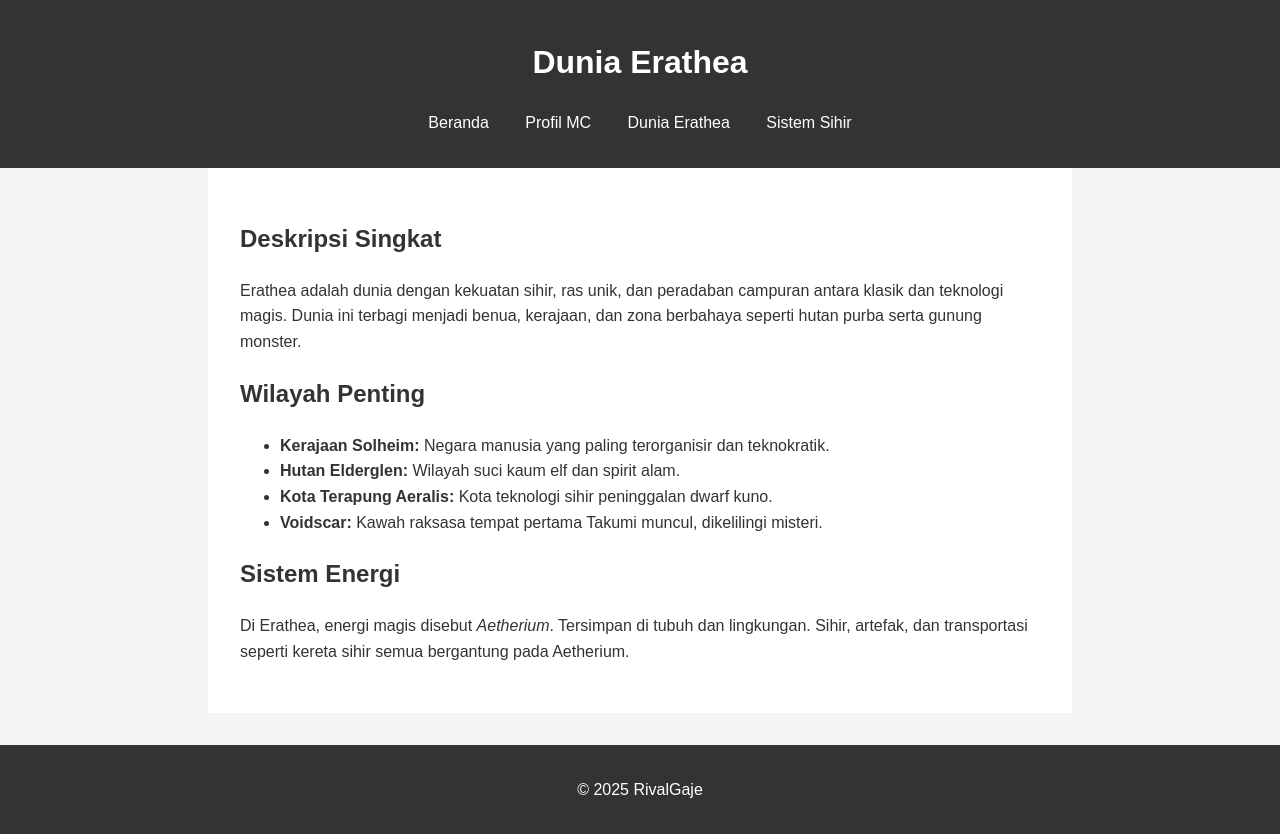
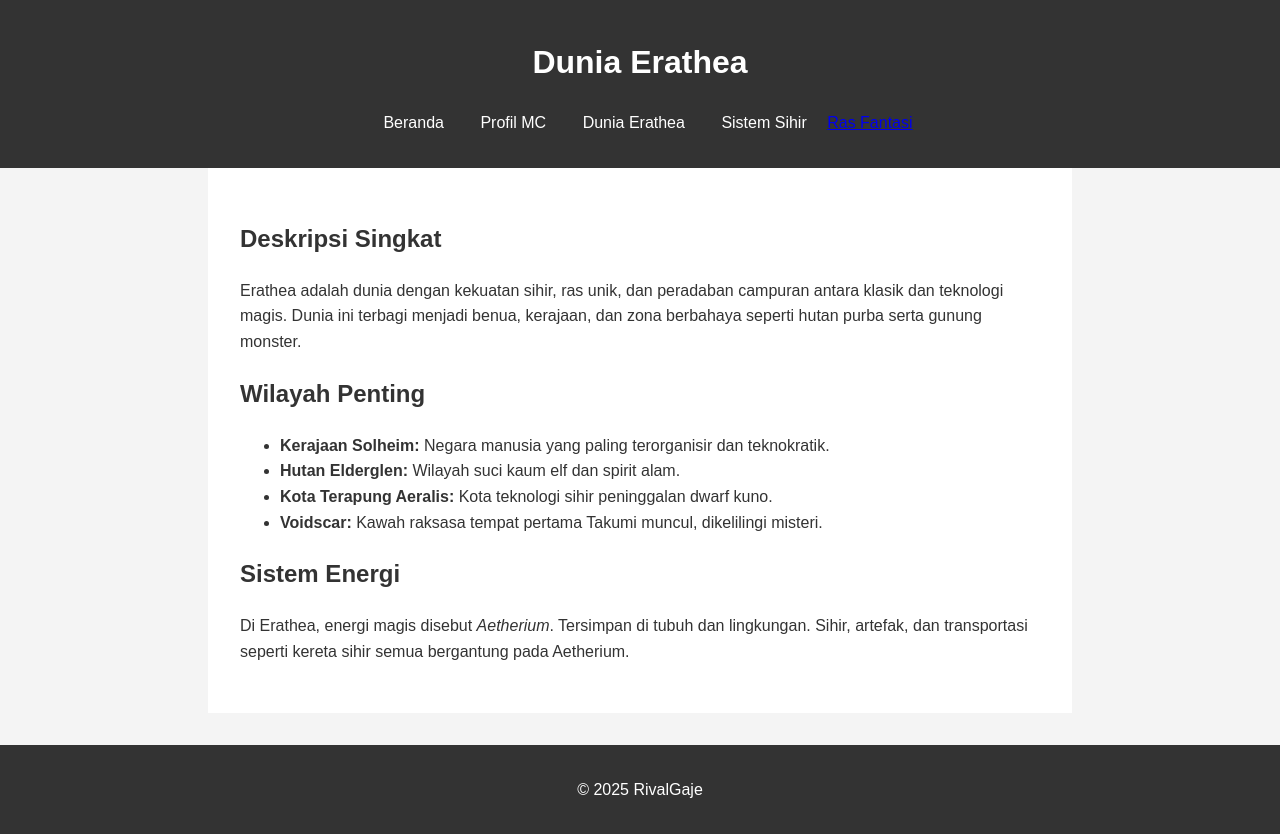
Before and after one commit to rivalgaje/NovelIsekaiBaru, a plain HTML site: page world.html in a window 1280 px wide. Drawn offline with Linux system fonts and the light colour scheme.

Commit message:
Update world.html

```diff
--- a/world.html
+++ b/world.html
@@ -15,6 +15,7 @@
         <li><a href="takumi.html">Profil MC</a></li>
         <li><a href="world.html">Dunia Erathea</a></li>
         <li><a href="magic.html">Sistem Sihir</a></li>
+        <a href="races.html">Ras Fantasi</a>
       </ul>
     </nav>
   </header>
```
